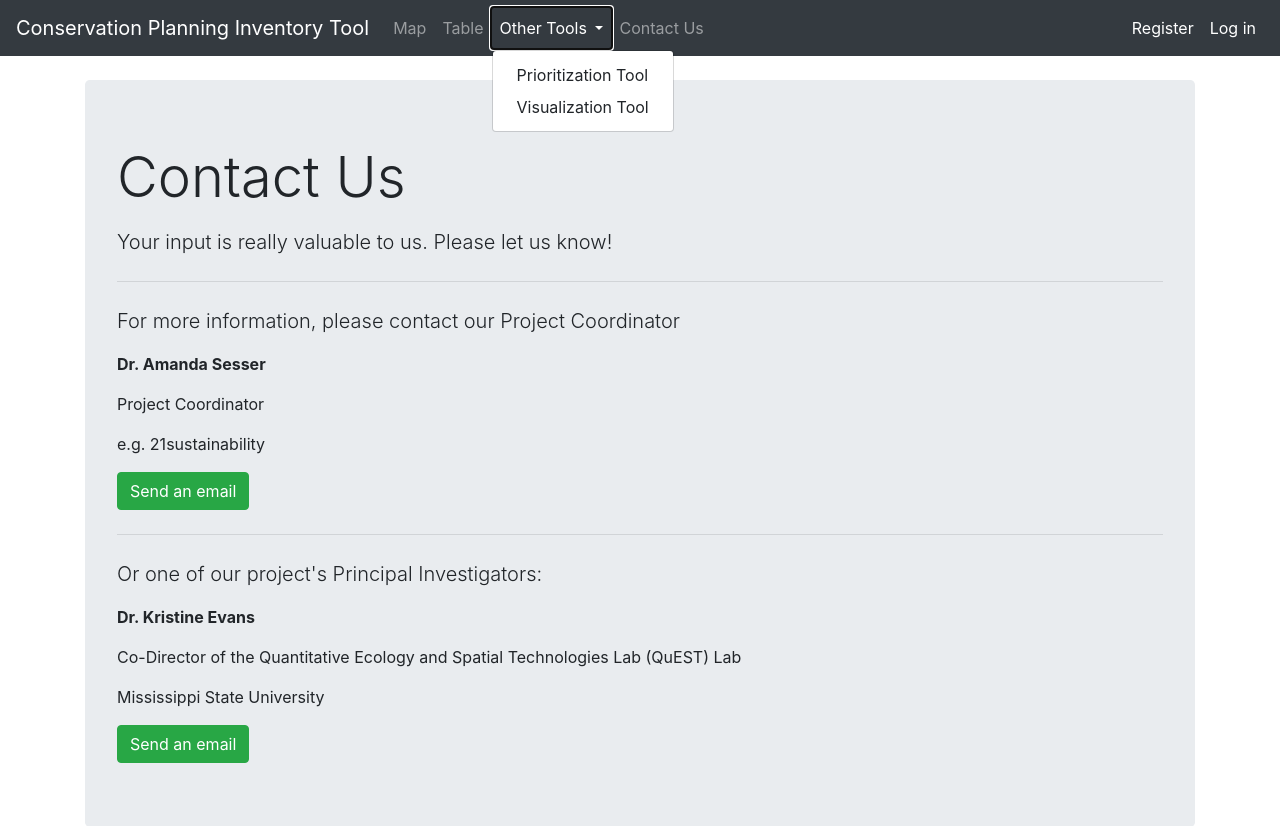
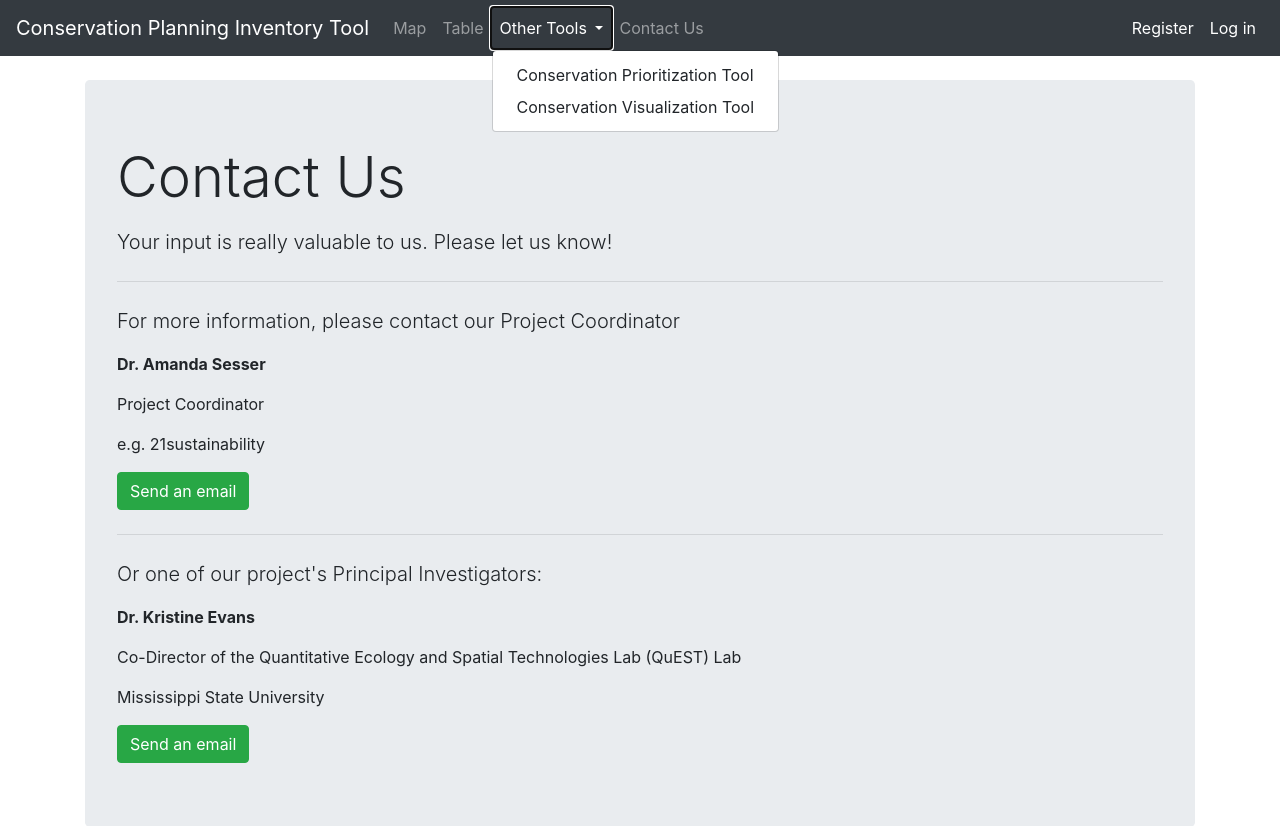
Before and after one commit to scatools/Refactored_CIT, a Flask app: page /contactus in a window 1280 px wide, after a click on "Other Tools". Shown: the top 826 px of the page. Run offline with Flask 2, Linux system fonts and the light colour scheme; some libraries are stand-ins or nearby versions.

Commit message:
Update the links to the other two tools

```diff
--- a/templates/base.html
+++ b/templates/base.html
@@ -31,8 +31,8 @@
                         Other Tools
                     </a>
                     <div class="dropdown-menu">
-                        <a class="dropdown-item" href="https://scagulf.shinyapps.io/CPTp1/">Prioritization Tool</a>
-                        <a class="dropdown-item" href="https://scagulf.shinyapps.io/CVTa1/">Visualization Tool</a>
+                        <a class="dropdown-item" href="https://sca-cpt-frontend.herokuapp.com/">Conservation Prioritization Tool</a>
+                        <a class="dropdown-item" href="https://sca-cvt.netlify.app/">Conservation Visualization Tool</a>
 
                     </div>
                 </li>
```
